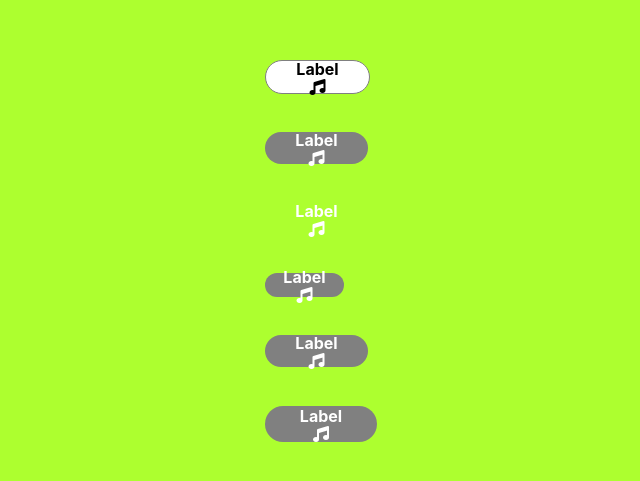
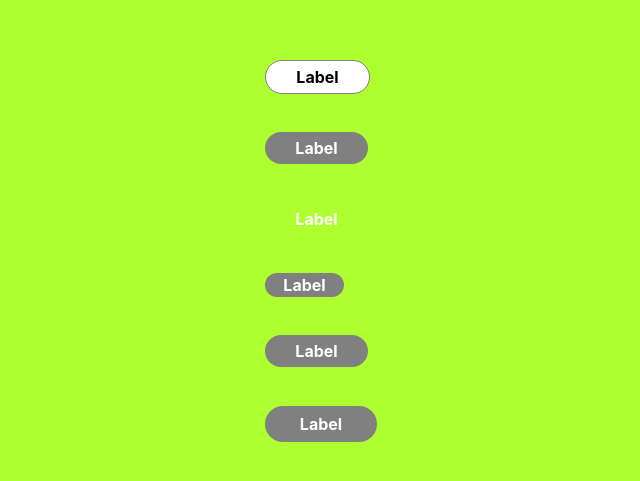
Before and after one commit to timdecillis/augment-chip-library, a React (Create React App) app: page / in a window 1280 px wide. Shown: the part 145-626 px from the top of the page, without its empty margins (319-959 px from the left). Built offline with nearby package versions, Linux system fonts and the light colour scheme.

Commit message:
added icon to chip creator

```diff
--- a/src/App.tsx
+++ b/src/App.tsx
@@ -2,8 +2,9 @@ import "./App.css";
 import createChip from "./lib/chipCreator";
 import Container from "./lib/Container";
 
+const icon = <i className="fa-solid fa-music"></i>
 
-const displayComponents = [createChip("primary", "medium"), createChip("secondary", "medium"), createChip("terniary", "medium"), createChip("secondary", 'small'), createChip("secondary", 'medium'), createChip("secondary", 'large')];
+const displayComponents = [createChip("primary", "medium", icon), createChip("secondary", "medium", icon), createChip("terniary", "medium", icon), createChip("secondary", 'small', icon), createChip("secondary", 'medium', icon), createChip("secondary", 'large', icon)];
 
 function App() {
   return (
--- a/src/lib/AugmentChip.tsx
+++ b/src/lib/AugmentChip.tsx
@@ -5,7 +5,7 @@ import "../styles/AugmentChip/AugmentChip.globals.css";
 type AugmentChipPropsType = {
   type: string;
   size: string;
-  startIcon: string;
+  startIcon: any;
   Label: string;
   IsAnimating: boolean;
   EndAddOn: string;
@@ -23,7 +23,7 @@ function AugmentChip({
     <>
       <div className={`${types[type]} ${sizes[size]}`}>
         {Label}
-        <i className="fa-solid fa-music"></i>
+
       </div>
     </>
   );
--- a/src/lib/chipCreator.tsx
+++ b/src/lib/chipCreator.tsx
@@ -1,11 +1,11 @@
 import AugmentChip from "./AugmentChip";
 
-const createChip = (type: string, size: string) => (props: any) =>
+const createChip = (type: string, size: string, startIcon: any) => (props: any) =>
   (
     <AugmentChip
       type={type}
       size={size}
-      startIcon="none"
+      startIcon={startIcon}
       Label="Label"
       IsAnimating={true}
       EndAddOn="none"
```
